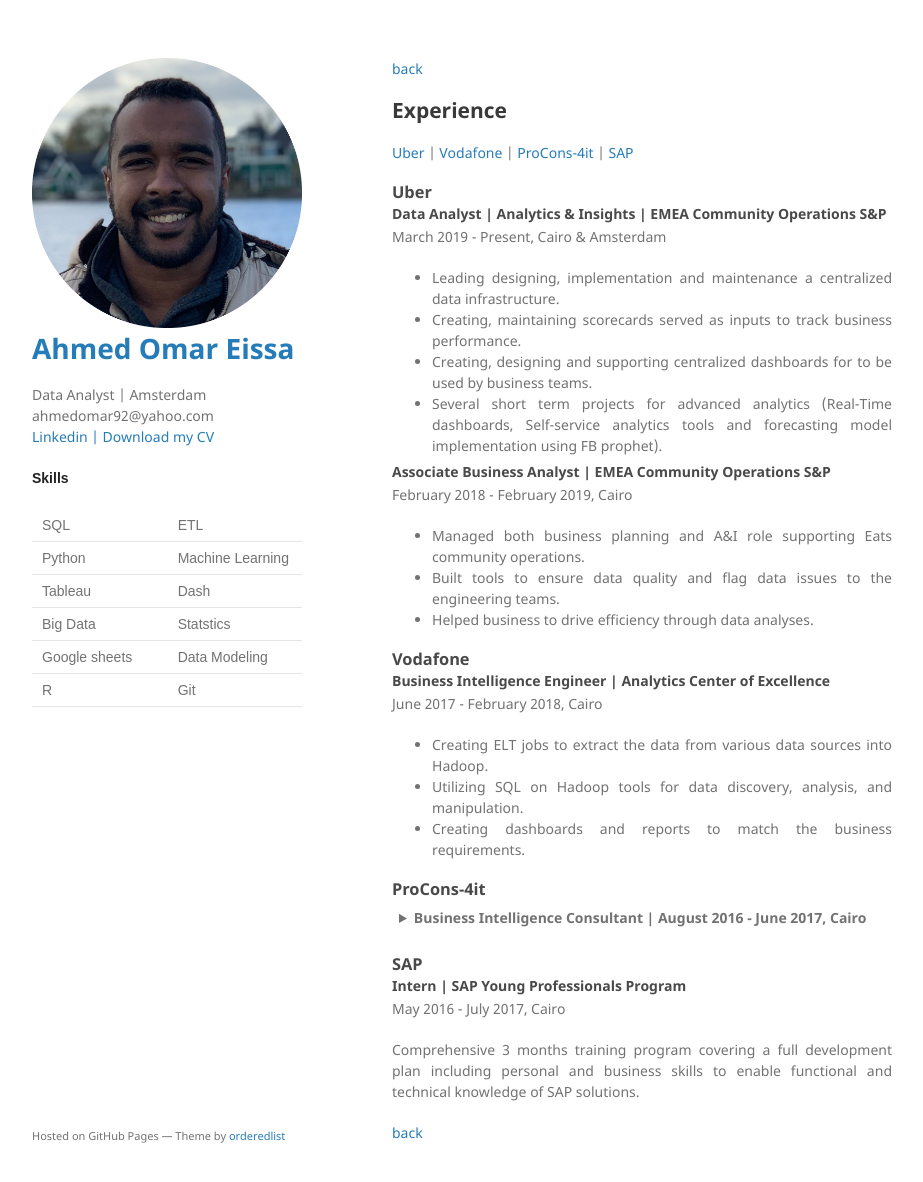
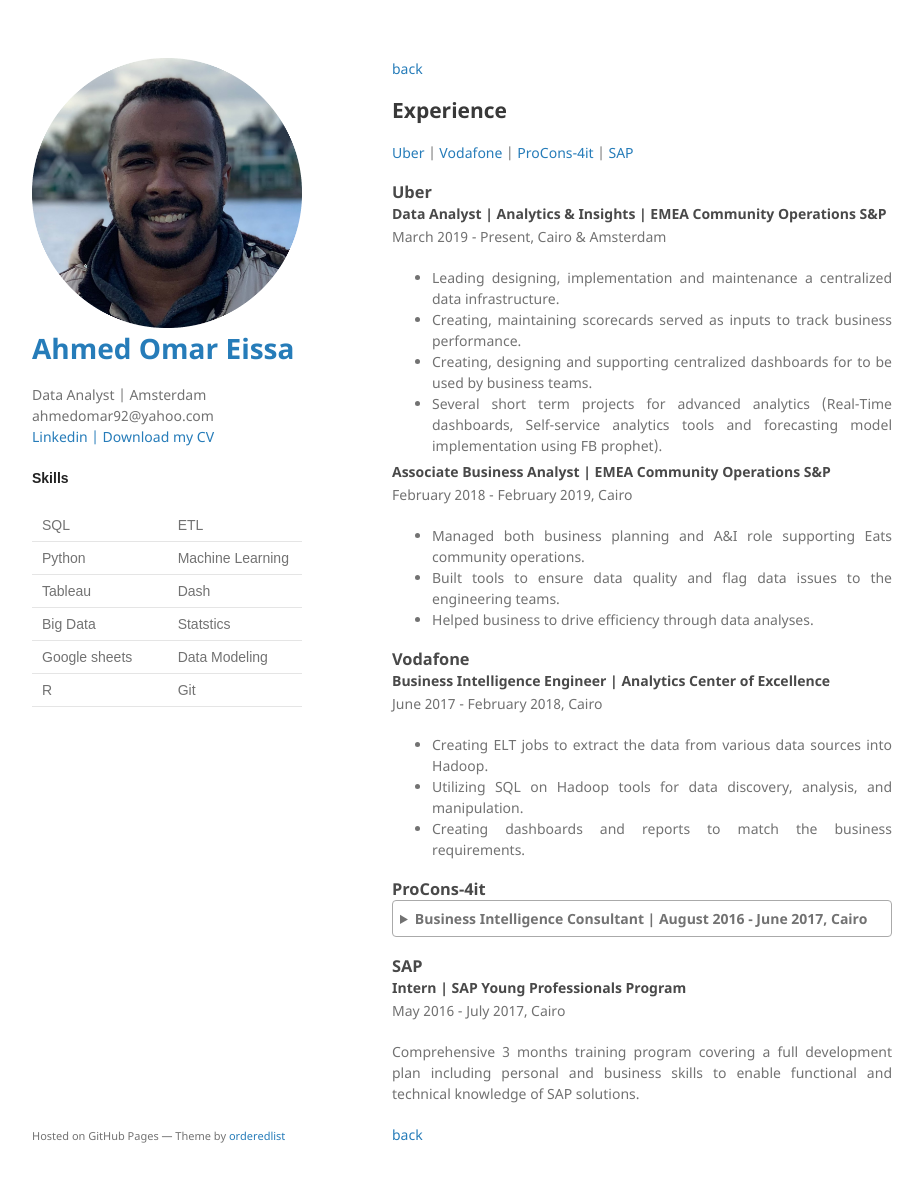
Before and after one commit to AhmedOmarEissa/AhmedOmarEissa.github.io, a Jekyll site: the page built from experience.md, in a window 1280 px wide and 1215 px high. Shown: the top 1182 px of the window, without its empty margins (178-1101 px from the left). Built offline with Jekyll 4.4.1, drawn with Linux system fonts in a browser that asks for light colours.

Commit message:
Update jekyll-theme-minimal.scss

```diff
--- a/_sass/jekyll-theme-minimal.scss
+++ b/_sass/jekyll-theme-minimal.scss
@@ -206,6 +206,8 @@ footer {
 }
 
 details {
+  border: 1px solid #aaa;
+  border-radius: 4px;
   padding: .5em .5em 0;
 }
 
@@ -215,9 +217,6 @@ summary {
   padding: .5em;
 }
 
-details[open] {
-  padding: .5em;
-}
 
 details[open] summary {
   border-bottom: 1px solid #aaa;
```
